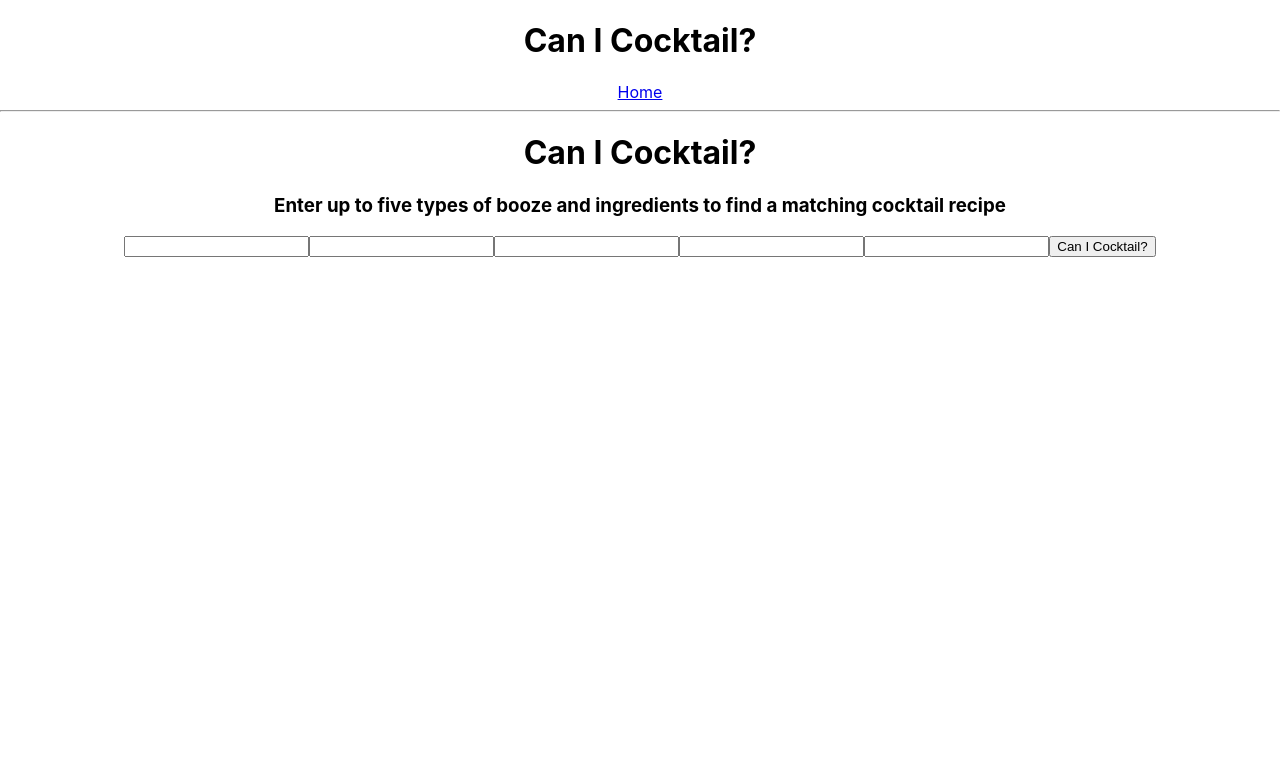
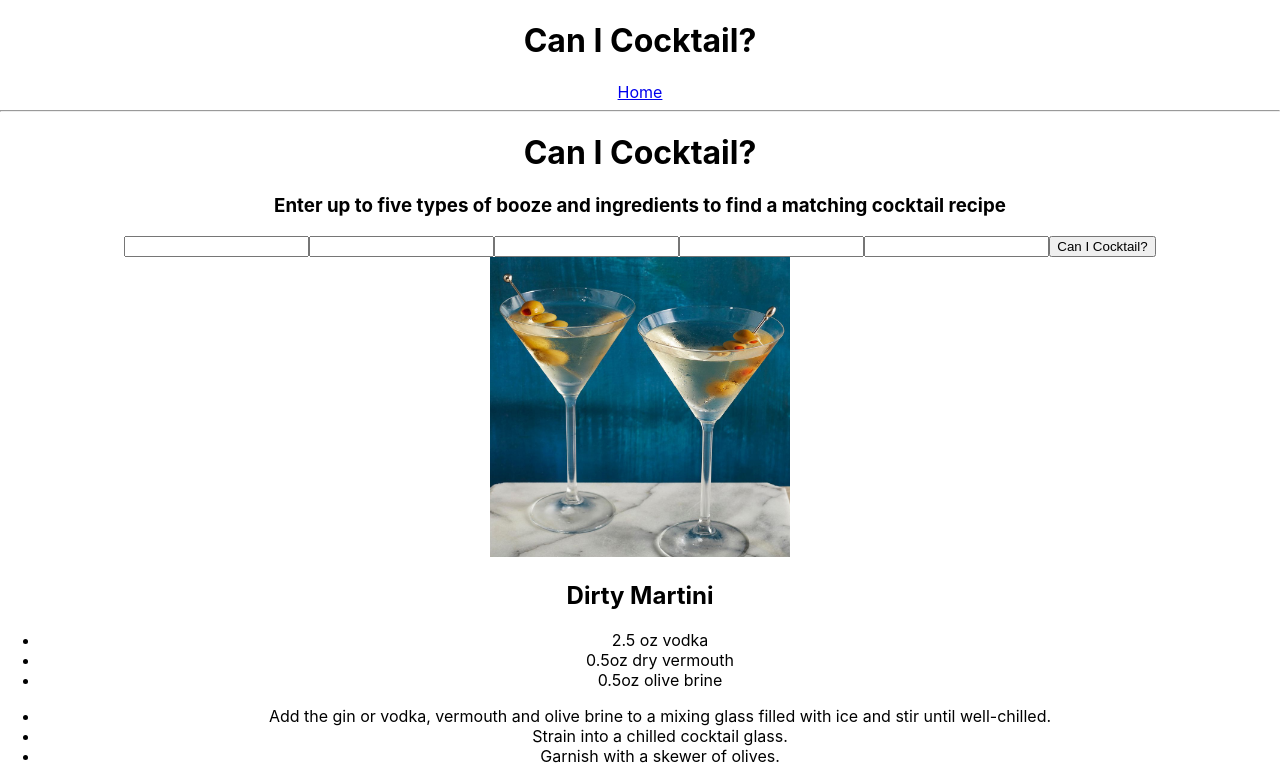
Before and after one commit to Can-I-Cocktail/API-can-i-cocktail, a React (Create React App) app: page / in a window 1280 px wide. Shown: the top 780 px of the page. Built offline with nearby package versions, Linux system fonts and the light colour scheme.

Commit message:
search result component returns all cocktails in our array of cocktail data

```diff
--- a/src/components/home/Home.js
+++ b/src/components/home/Home.js
@@ -1,5 +1,6 @@
 import React from "react";
 import SearchForm from "../searchForm/SearchForm";
+import SearchResult from "../searchResult/searchResult";
 
 const Home = (props) => {
   return (
@@ -10,6 +11,7 @@ const Home = (props) => {
         cocktail recipe
       </h3>
       <SearchForm />
+      <SearchResult />
     </div>
   );
 };
--- a/src/components/searchForm/SearchForm.js
+++ b/src/components/searchForm/SearchForm.js
@@ -1,6 +1,5 @@
 import React, { useState } from "react";
 import cocktailData from "../../cocktailData";
-import SearchResult from "../searchResult/searchResult";
 
 /*
 Function for matching a cocktail to ingredients
--- a/src/components/searchResult/searchResult.js
+++ b/src/components/searchResult/searchResult.js
@@ -1,13 +1,33 @@
 import React from "react";
 import cocktailData from "../../cocktailData";
 
+/*
+Right now this is set up to map over our whole list of cocktails and returns a recipe card for each cocktail
+ */
+
 const SearchResult = (props) => {
-    return (
-      <div>
-        <img className="fitting-image" src={props.img} />
-        <h2>{props.cocktailName}</h2>
-      </div>
-    );
-}
+  return (
+    <div className="searchResults">
+      {cocktailData.map((cocktail) => {
+        return (
+          <div>
+            <img className="fitting-image" src={cocktail.img} />
+            <h2>{cocktail.cocktailName}</h2>
+            <ul>
+              {cocktail.recipe.map((ingredient) => {
+                return <li>{ingredient}</li>;
+              })}
+            </ul>
+            <ul>
+              {cocktail.directions.map((step) => {
+                return <li>{step}</li>;
+              })}
+            </ul>
+          </div>
+        );
+      })}
+    </div>
+  );
+};
 
-export default SearchResult
+export default SearchResult;
```
Also changed, not shown: public/vodka_gimlet.jpeg (added).
